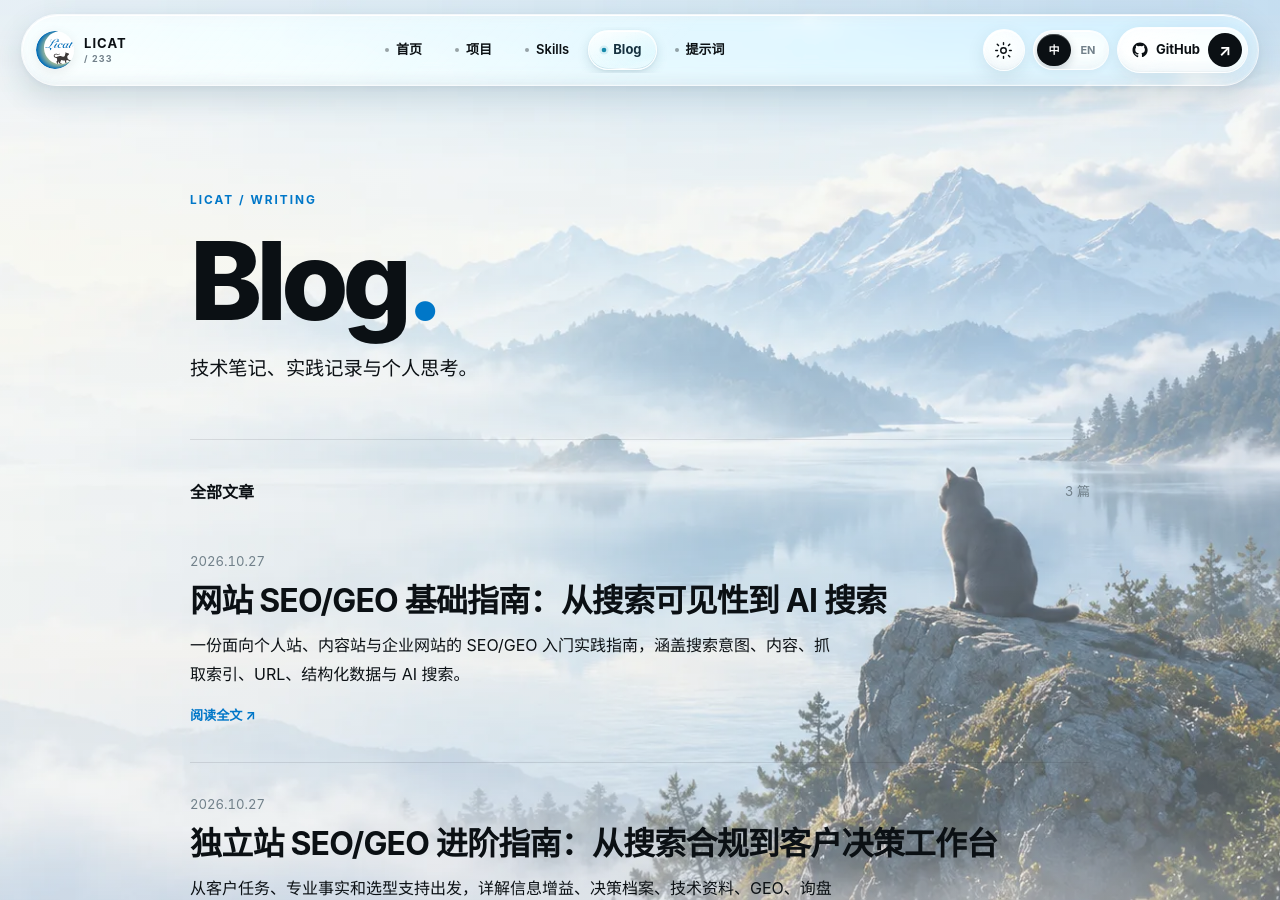
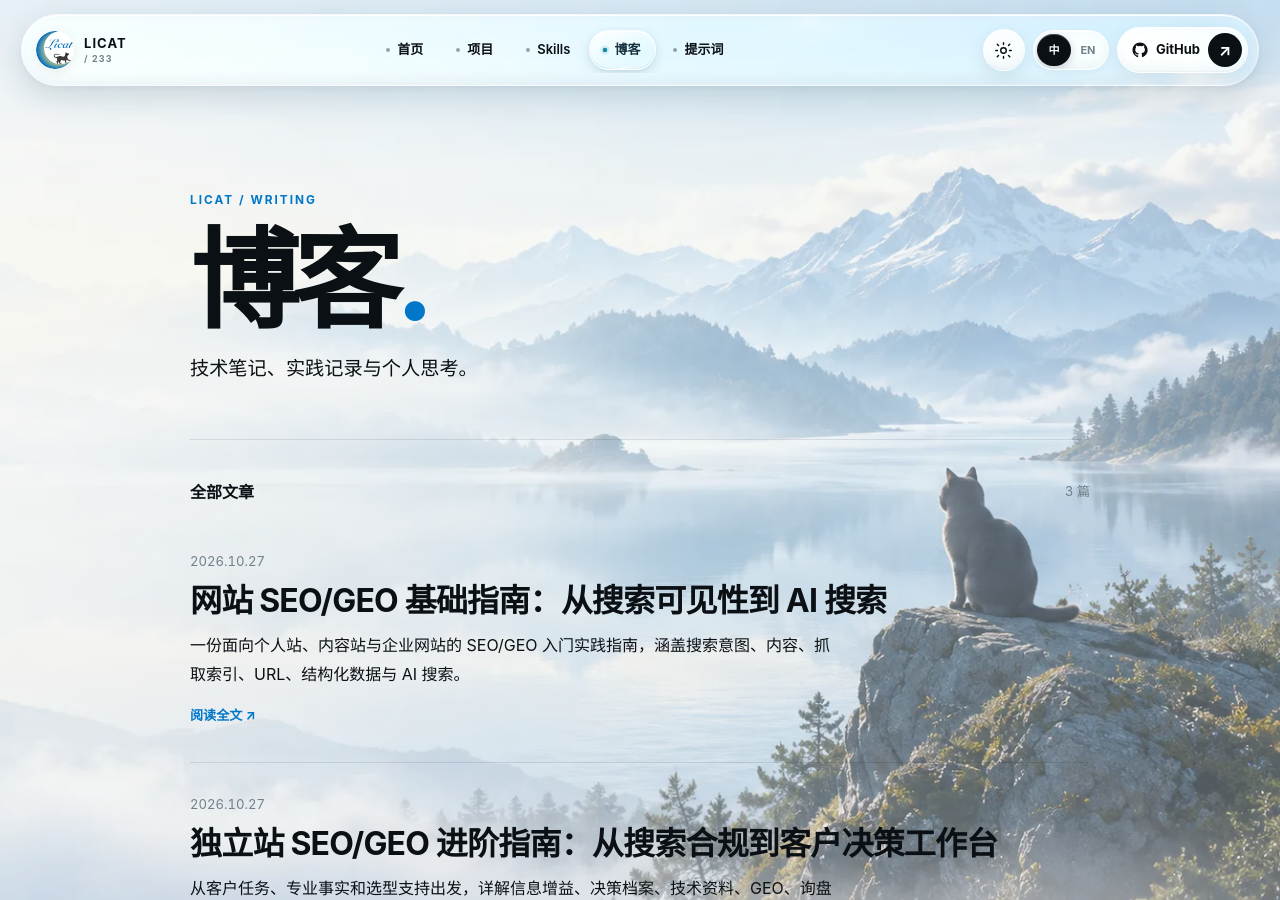
Before and after one commit to licat233/licat233.github.io, a Jekyll site: the page built from blog/index.html, in a window 1280 px wide and 900 px high. Built offline with Jekyll 4.4.1, drawn with Linux system fonts in a browser that asks for light colours.

Commit message:
fix(locale): consistently label Blog as 博客 in Chinese UI

```diff
--- a/_data/site_nav.yml
+++ b/_data/site_nav.yml
@@ -15,7 +15,7 @@
   zh_url: /skills/
   en_url: /en/skills/
 - key: blog
-  zh: Blog
+  zh: 博客
   en: Blog
   zh_url: /blog/
   en_url: /en/blog/
--- a/_layouts/post.html
+++ b/_layouts/post.html
@@ -2,7 +2,7 @@
 layout: blog
 ---
 <article class="blog-article">
-  <a class="blog-back" href="/blog/"><span aria-hidden="true">←</span> 返回 Blog</a>
+  <a class="blog-back" href="/blog/"><span aria-hidden="true">←</span> 返回博客</a>
   <header class="blog-article-header">
     <time datetime="{{ page.date | date: '%Y-%m-%d' }}">{{ page.date | date: "%Y.%m.%d" }}</time>
     <h1>{{ page.title | escape }}</h1>
--- a/blog/index.html
+++ b/blog/index.html
@@ -1,6 +1,6 @@
 ---
 layout: blog
-title: Blog
+title: 博客
 description: 技术笔记、实践记录与个人思考。
 lang: zh
 translation_url: /en/blog/
@@ -8,7 +8,7 @@ permalink: /blog/
 ---
 <section class="blog-intro" aria-labelledby="blog-heading">
   <div class="blog-eyebrow">LICAT / WRITING</div>
-  <h1 id="blog-heading">Blog<span class="blog-title-dot">.</span></h1>
+  <h1 id="blog-heading">博客<span class="blog-title-dot">.</span></h1>
   <p>技术笔记、实践记录与个人思考。</p>
 </section>
 
--- a/scripts/check_site_navigation.py
+++ b/scripts/check_site_navigation.py
@@ -14,6 +14,7 @@ for lang in ["zh","en"]:
     for key in keys:
         url=("/en/" if lang=="en" else "/")+(key+"/" if key!="home" else "")
         check(f"{lang}_url: {url}" in nav, f"Missing {lang} {key} route {url}")
+check("- key: blog\n  zh: 博客\n  en: Blog" in nav, "Chinese Blog label must be 博客")
 check("journey" not in keys and "principles" not in keys,"Home sections leaked into global nav")
 header=read("_includes/site-header.html")
 check("site.data.site_nav" in header and 'class="nav-links"' in header, "Shared site header missing")
```
